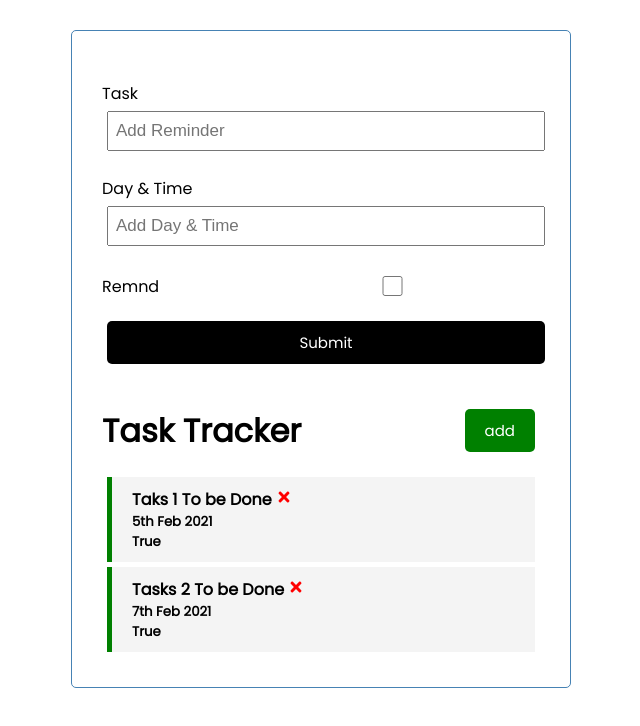
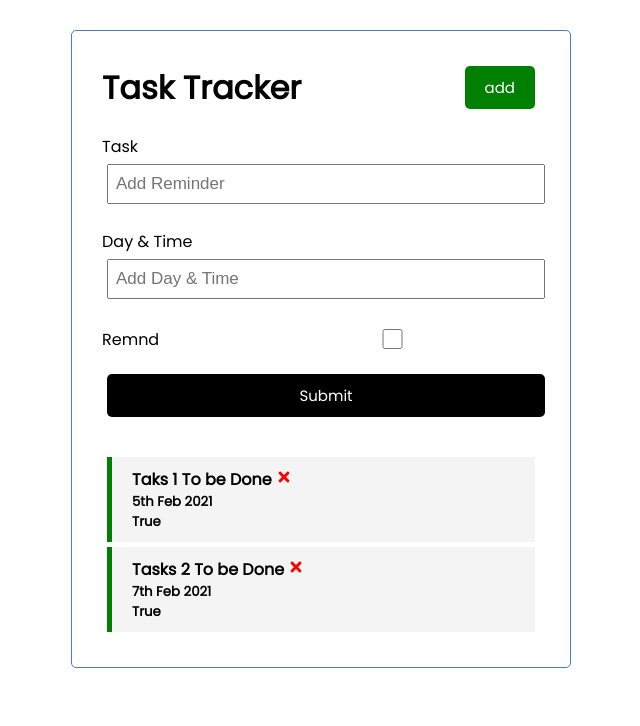
Before and after one commit to abedkiloo/task_tracker, a React (Create React App) app: page / in a window 1280 px wide. Shown: the top 726 px of the page, without its empty margins (319-959 px from the left). Built offline with nearby package versions, Linux system fonts and the light colour scheme.

Commit message:
toggle etween states

```diff
--- a/src/App.js
+++ b/src/App.js
@@ -5,6 +5,7 @@ import AddTask from './components/AddTask'
 import { useState } from 'react'
 
 function App() {
+  const [showAddTask,setShowAddTask]=useState(true)
   const [tasks, setTasks]= useState([
     {
         id:1,
@@ -46,8 +47,10 @@ const addTask = (task) => {
   }
   return (
     <div className="container">
-      <AddTask onAdd={addTask}/>
-      <Header title="Task Tracker"/>
+
+      <Header title="Task Tracker"
+       onAddToggle={()=> setShowAddTask(!showAddTask)} showAdd={showAddTask}/>
+      {showAddTask ? <AddTask onAdd={addTask} /> : <div></div>}
      { tasks.length > 0 ?
      <Tasks
      tasks={tasks}
--- a/src/components/Header.js
+++ b/src/components/Header.js
@@ -2,15 +2,13 @@ import React from 'react'
 import PropTypes from 'prop-types'
 import  Button  from "./Button";
 
-const Header = ({title,text,onClick})=>{
-    onClick=(e)=>{
-        console.log("click")
+const Header = ({title,text,onClick,onAddToggle,showAdd})=>{
 
-    }
     return (
         <header className="header">
             <h1 >{title}</h1>
-            <Button onClick={onClick} color='green' text="add">Add</Button>
+            <Button onClick={onAddToggle} color={ showAdd?  "green" :"red"}
+            text={ showAdd?  "add" :"close"}>Add</Button>
         </header>
     )
 }
```
Also changed, not shown: 1 other file (tests, documents, lock files or other folders).
